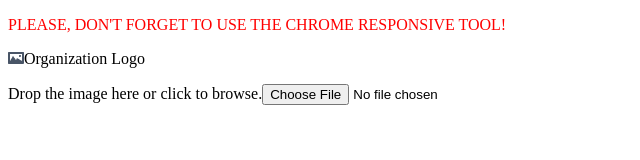
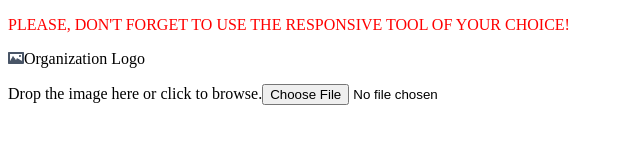
Before and after one commit to denis-rossati/profile-picture-cropper, a React (Create React App) app: page / in a window 1280 px wide. Shown: the top 160 px of the page, without its empty margins (0-640 px from the left). Built offline with nearby package versions, Linux system fonts and the light colour scheme.

Commit message:
modifying message

```diff
--- a/src/pages/AvatarUploader.tsx
+++ b/src/pages/AvatarUploader.tsx
@@ -43,7 +43,7 @@ const AvatarUploader = (): JSX.Element => {
 
   return (
     <main className={ componentName }>
-      <p id="boringMessage">Please, don&apos;t forget to use the chrome responsive tool!</p>
+      <p id="boringMessage">Please, don&apos;t forget to use the responsive tool of your choice!</p>
       { renderComponent() }
     </main>
   );
```
